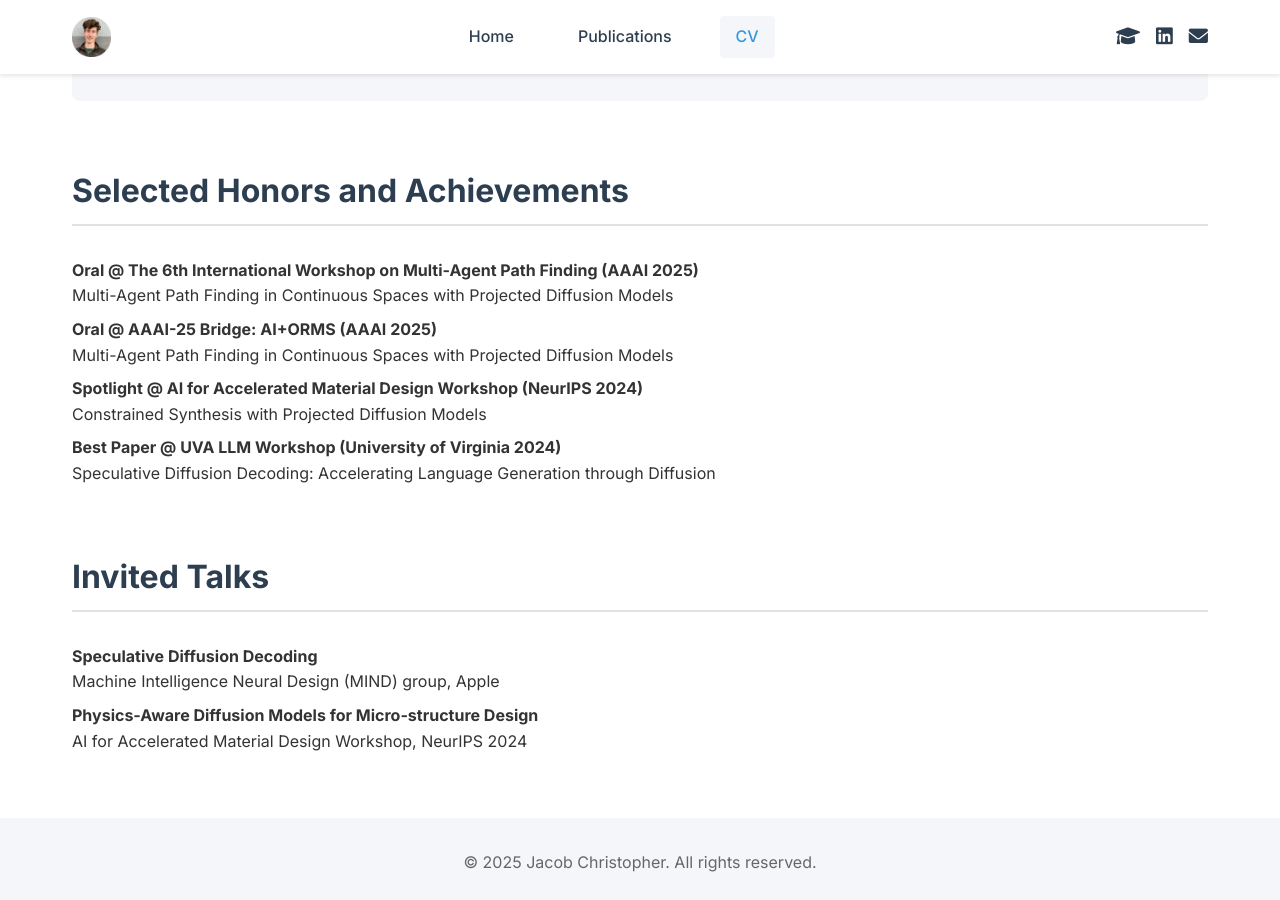
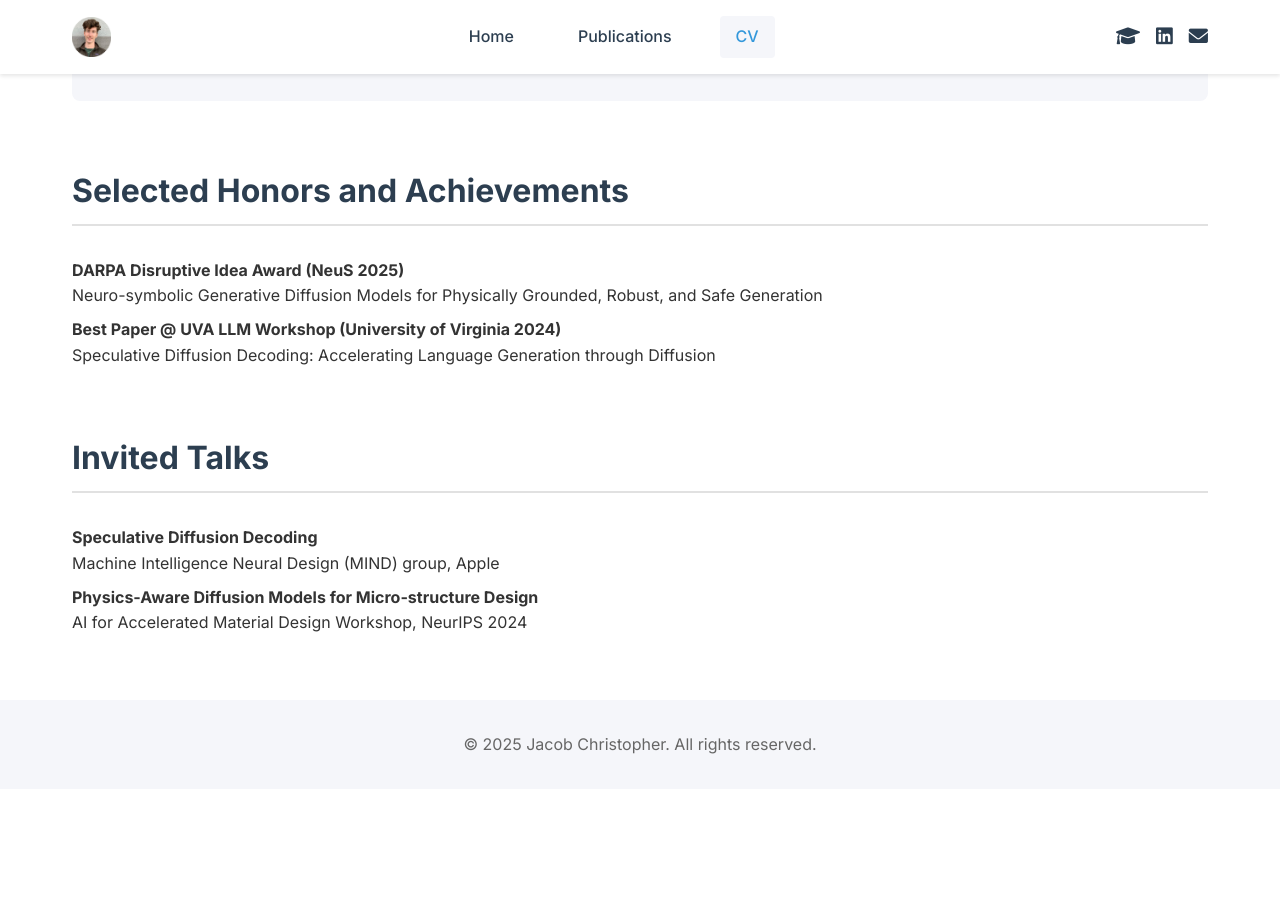
Before and after one commit to jacobchristopher/jacobchristopher.github.io, a Jekyll site: the page built from cv.md, in a window 1280 px wide and 900 px high, scrolled down 2120 px. Built offline with Jekyll 4.4.1, drawn with Linux system fonts in a browser that asks for light colours; after the commit the page ends 2909 px from its top, so only the background shows below that.

Commit message:
Update cv.md

```diff
--- a/cv.md
+++ b/cv.md
@@ -89,12 +89,8 @@ title: CV
     <h2 class="section-title">Selected Honors and Achievements</h2>
     <div class="cv-section">
         <ul class="cv-details">
-            <li><strong>Oral @ The 6th International Workshop on Multi-Agent Path Finding (AAAI 2025)</strong><br>
-                Multi-Agent Path Finding in Continuous Spaces with Projected Diffusion Models</li>
-            <li><strong>Oral @ AAAI-25 Bridge: AI+ORMS (AAAI 2025)</strong><br>
-                Multi-Agent Path Finding in Continuous Spaces with Projected Diffusion Models</li>
-            <li><strong>Spotlight @ AI for Accelerated Material Design Workshop (NeurIPS 2024)</strong><br>
-                Constrained Synthesis with Projected Diffusion Models</li>
+            <li><strong>DARPA Disruptive Idea Award (NeuS 2025)</strong><br>
+                Neuro-symbolic Generative Diffusion Models for Physically Grounded, Robust, and Safe Generation</li>
             <li><strong>Best Paper @ UVA LLM Workshop (University of Virginia 2024)</strong><br>
                 Speculative Diffusion Decoding: Accelerating Language Generation through Diffusion</li>
         </ul>
```
